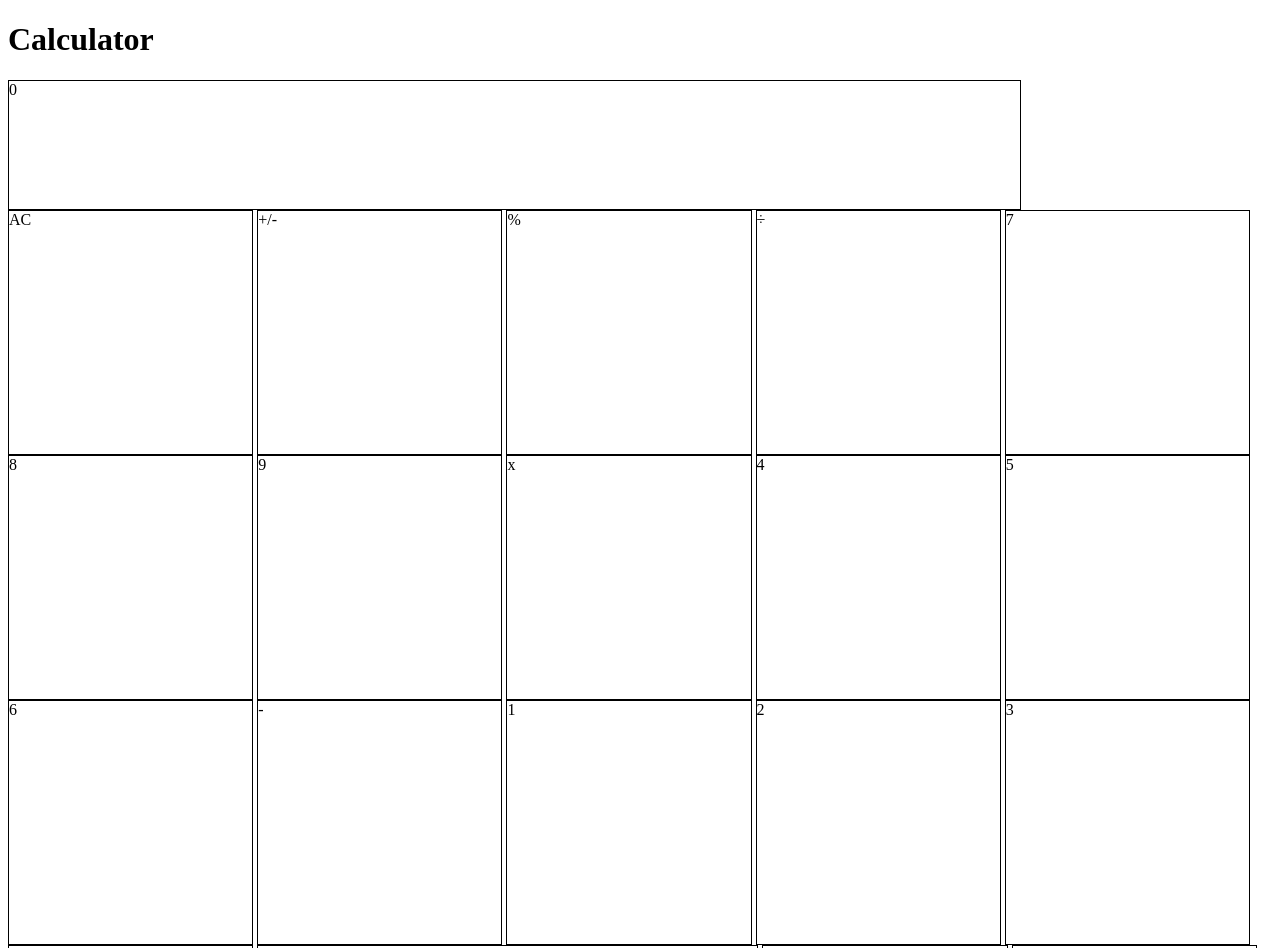
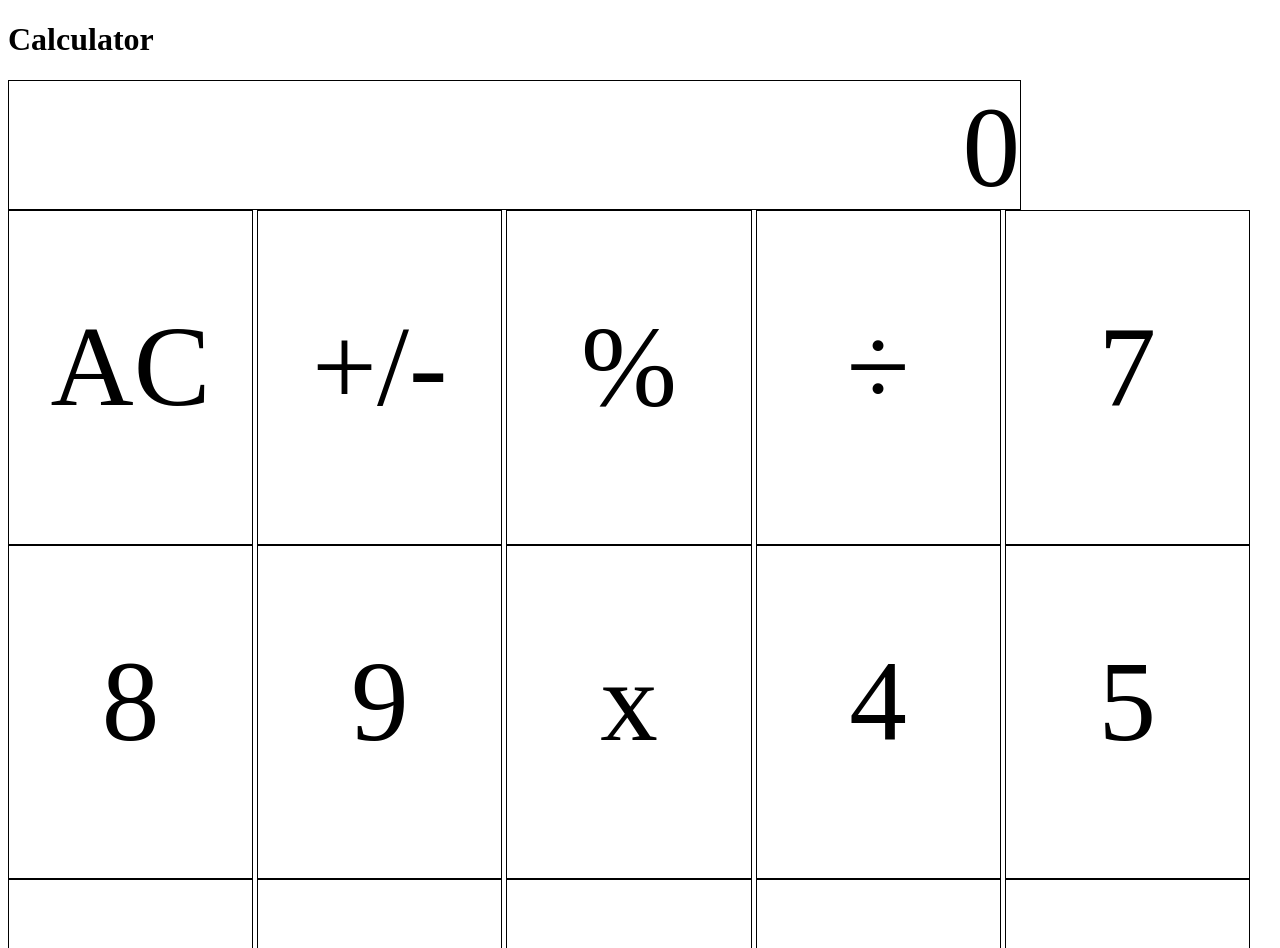
Before and after one commit to patrickshaughnessy/Calculator, a plain HTML site: page index.html in a window 1280 px wide. Shown: the top 948 px of the page. Drawn offline with nearby package versions, Linux system fonts and the light colour scheme.

Commit message:
add some style changes

```diff
--- a/style.css
+++ b/style.css
@@ -2,6 +2,8 @@
   border: 1px solid black;
   height: 10vw;
   width: 79vw;
+  text-align: right;
+  font-size: 9vw;
 }
 
 .box {
@@ -9,6 +11,9 @@
   height: 19vw;
   width: 19vw;
   display: inline-block;
+  text-align: center;
+  font-size: 9vw;
+  padding-top: 7vw;
 }
 
 .big {
```
